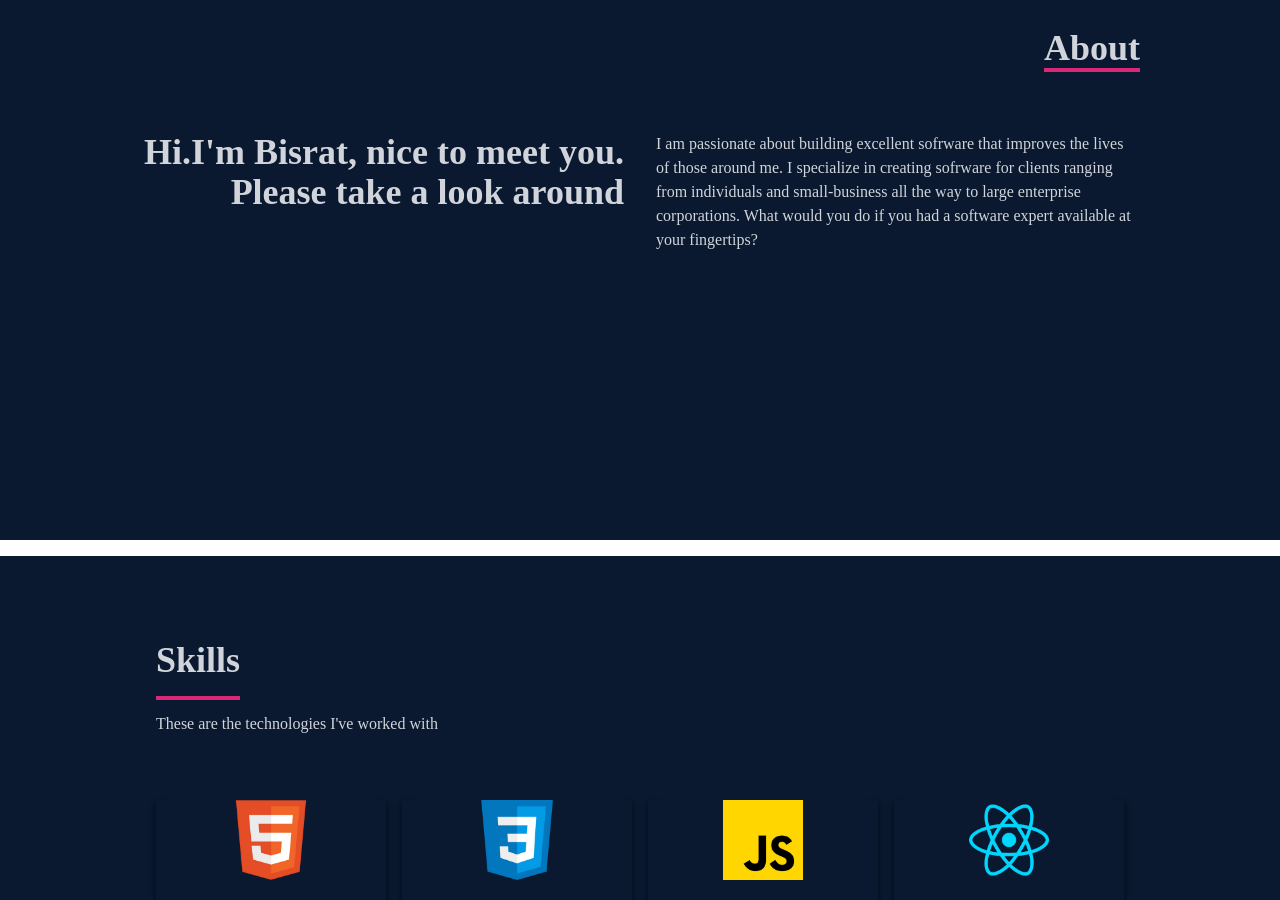
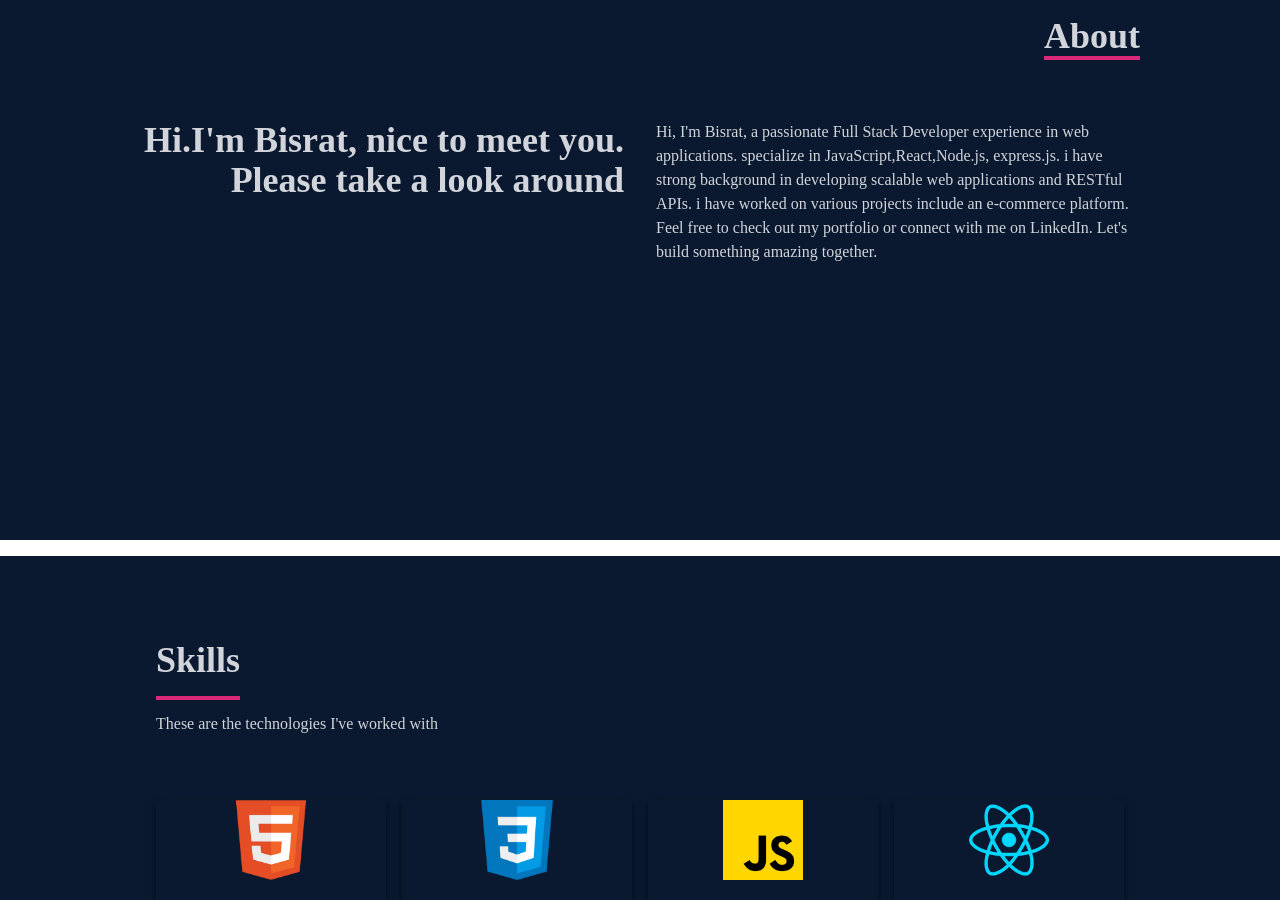
Before and after one commit to Hellobisrat/Portfolio-new, a React (Create React App) app in the folder portfolio/: page / in a window 1280 px wide. Shown: the part 1060-1960 px from the top of the page. Built offline with nearby package versions, Linux system fonts and the light colour scheme.

Commit message:
change About section

```diff
--- a/portfolio/src/components/About.jsx
+++ b/portfolio/src/components/About.jsx
@@ -16,11 +16,14 @@ const About = ()=>{
             </div>
             <div>
               <p>
-                I am passionate about building excellent sofrware that improves
-                the lives of those around me. I specialize in creating sofrware
-                for clients ranging from individuals and small-business all the way to
-                large enterprise corporations. What would you do
-                if you had a software expert available at your fingertips?
+                Hi, I'm Bisrat, a passionate Full Stack Developer
+                  experience in web applications. specialize in
+                  JavaScript,React,Node.js, express.js. i have strong
+                  background in developing scalable web applications
+                  and RESTful APIs. i have worked on various projects
+                  include an e-commerce platform. Feel free to check out
+                  my portfolio or connect with me on LinkedIn. Let's build
+                  something amazing together.
 
               </p>
             </div>
```
